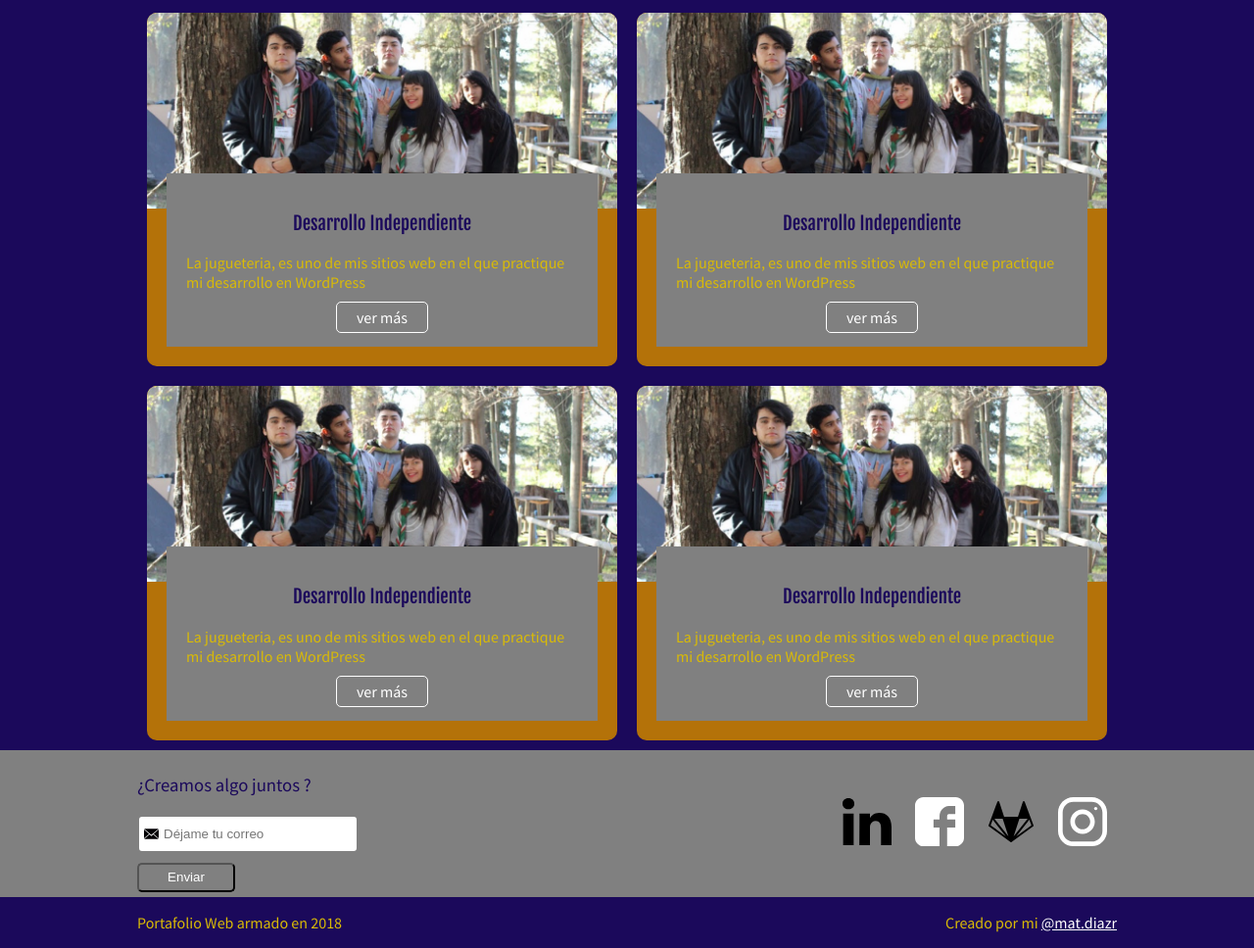
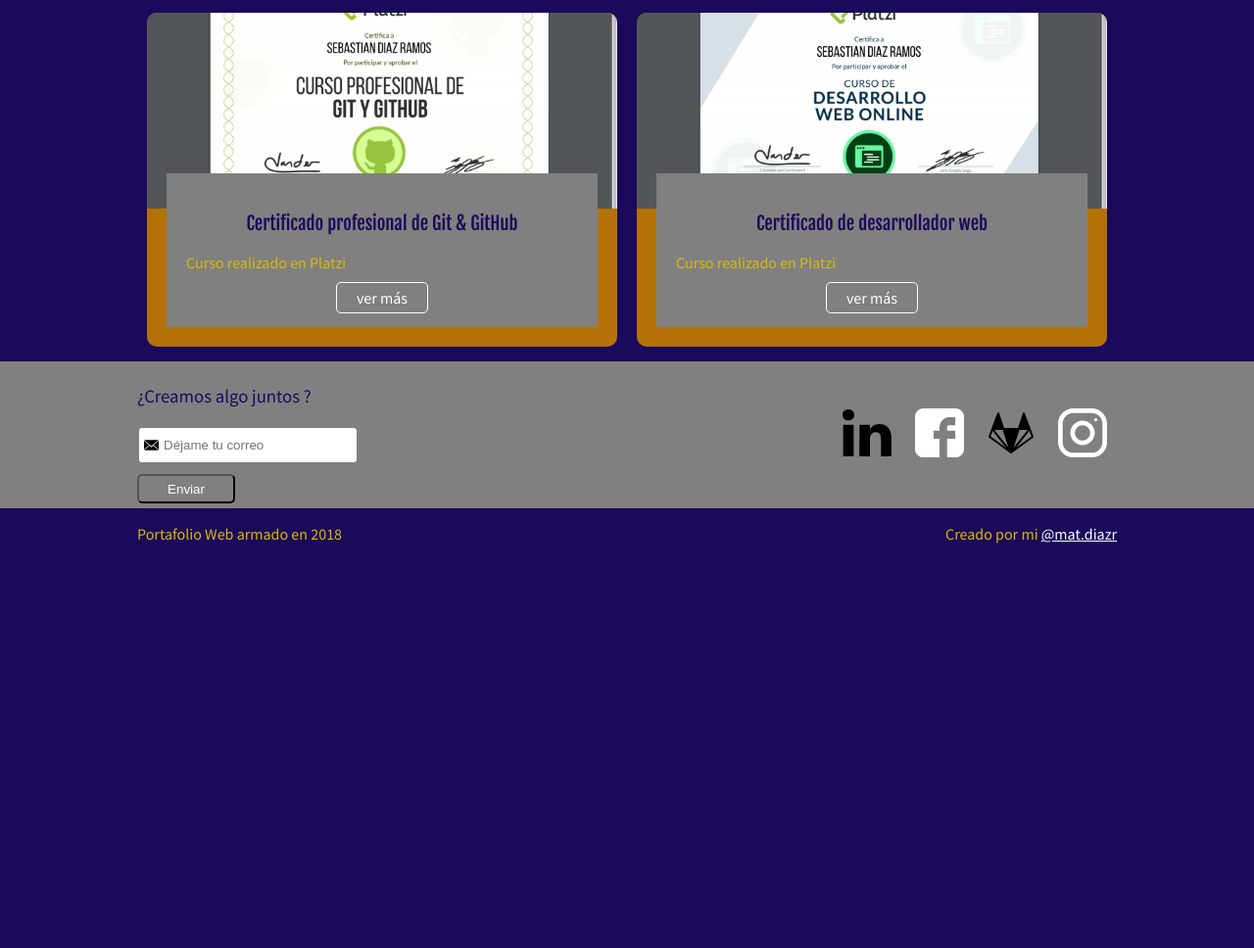
Before and after one commit to matdiazr/portafolio, a plain HTML site: page index.html in a window 1280 px wide. Shown: the part 1411-2379 px from the top of the page at 98% size. After the commit the page ends 1982 px from the top, so only its background shows below. Drawn offline with Linux system fonts and the light colour scheme.

Commit message:
cambio de contenido

```diff
--- a/css/estilo.css
+++ b/css/estilo.css
@@ -58,7 +58,7 @@
   /* font-style: italic; */
 }
 h1 {
-  font-size: 39px;
+  font-size: 36px;
   line-height: 1.5;
   letter-spacing: -.2px;
   margin: 0;
@@ -154,6 +154,7 @@
   border-radius: 10px;
   overflow: hidden;
   margin: 10px;
+  margin-bottom: 15px;
   width: 480px;
   background-color: #B47209;
 
--- a/index.html
+++ b/index.html
@@ -77,42 +77,22 @@
         <div class="container">
             <article class="experience">
                 <figure class="experience-imageContainer">
-                    <img class="experience-image" src="imagenes/nacho.jpg" alt="No cargo WordPress" width="300" />
+                    <img class="experience-image" src="imagenes/certificadoGit.png" alt="No cargo certificado git" width="300" />
                 </figure>
                 <div class="experience-detail">
-                    <h3 class="experience-title">Desarrollo Independiente</h3>
-                    <p class="experience-description">La jugueteria, es uno de mis sitios web en el que practique mi desarrollo en WordPress</p>
+                    <h3 class="experience-title">Certificado profesional de Git & GitHub</h3>
+                    <p class="experience-description">Curso realizado en Platzi</p>
                     <a class="experience-url" href="https://gitlab.com/mat.diazr/wordpress-jugueteria" target="_blank">ver más</a>
                 </div>
             </article>
             <article class="experience">
                 <figure class="experience-imageContainer">
-                    <img class="experience-image" src="imagenes/nacho.jpg" alt="No cargo WordPress" width="300" />
+                    <img class="experience-image" src="imagenes/certificadoWeb.png" alt="No cargo certificado web" width="300" />
                 </figure>
                 <div class="experience-detail">
-                    <h3 class="experience-title">Desarrollo Independiente</h3>
-                    <p class="experience-description">La jugueteria, es uno de mis sitios web en el que practique mi desarrollo en WordPress</p>
-                    <a class="experience-url" href="https://www.youtube.com/watch?v=muSljg4EU48" target="_blank">ver más</a>
-                </div>
-            </article>
-            <article class="experience">
-                <figure class="experience-imageContainer">
-                    <img class="experience-image" src="imagenes/nacho.jpg" alt="No cargo WordPress" width="300" />
-                </figure>
-                <div class="experience-detail">
-                    <h3 class="experience-title">Desarrollo Independiente</h3>
-                    <p class="experience-description">La jugueteria, es uno de mis sitios web en el que practique mi desarrollo en WordPress</p>
-                    <a class="experience-url" href="https://www.youtube.com/watch?v=muSljg4EU48" target="_blank">ver más</a>
-                </div>
-            </article>
-            <article class="experience">
-                <figure class="experience-imageContainer">
-                    <img class="experience-image" src="imagenes/nacho.jpg" alt="No cargo WordPress" width="300" />
-                </figure>
-                <div class="experience-detail">
-                    <h3 class="experience-title">Desarrollo Independiente</h3>
-                    <p class="experience-description">La jugueteria, es uno de mis sitios web en el que practique mi desarrollo en WordPress</p>
-                    <a class="experience-url" href="https://gitlab.com/mat.diazr/wordpress-jugueteria" target="_blank">ver más</a>
+                    <h3 class="experience-title">Certificado de desarrollador web</h3>
+                    <p class="experience-description">Curso realizado en Platzi</p>
+                    <a class="experience-url" href="https://platzi.com/@sebastian-diaz-ramos/curso/1350-html5-css3/diploma/detalle/" target="_blank">ver más</a>
                 </div>
             </article>
         </div>
```
Also changed, not shown: imagenes/certificadoGit.png (added), imagenes/certificadoWeb.png (added), imagenes/python-django-logo.jpg (deleted), 1 other file.
